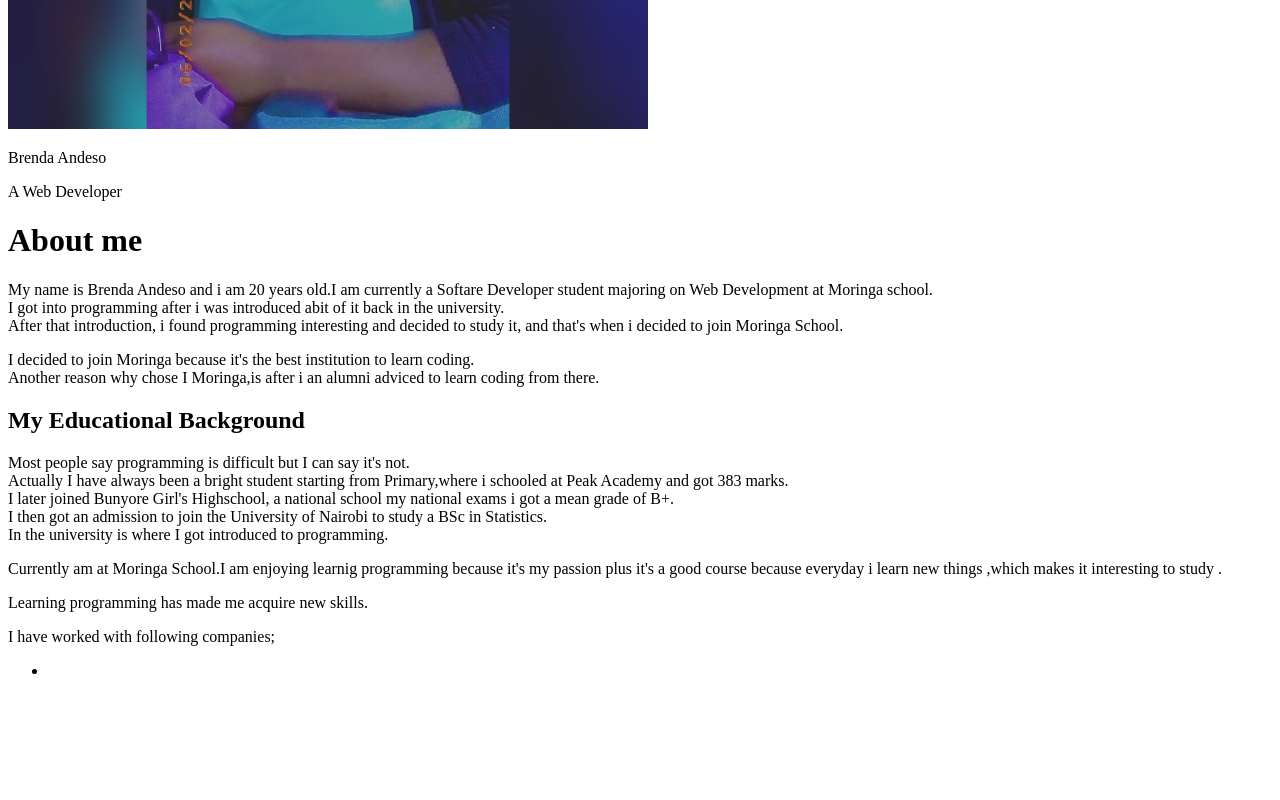
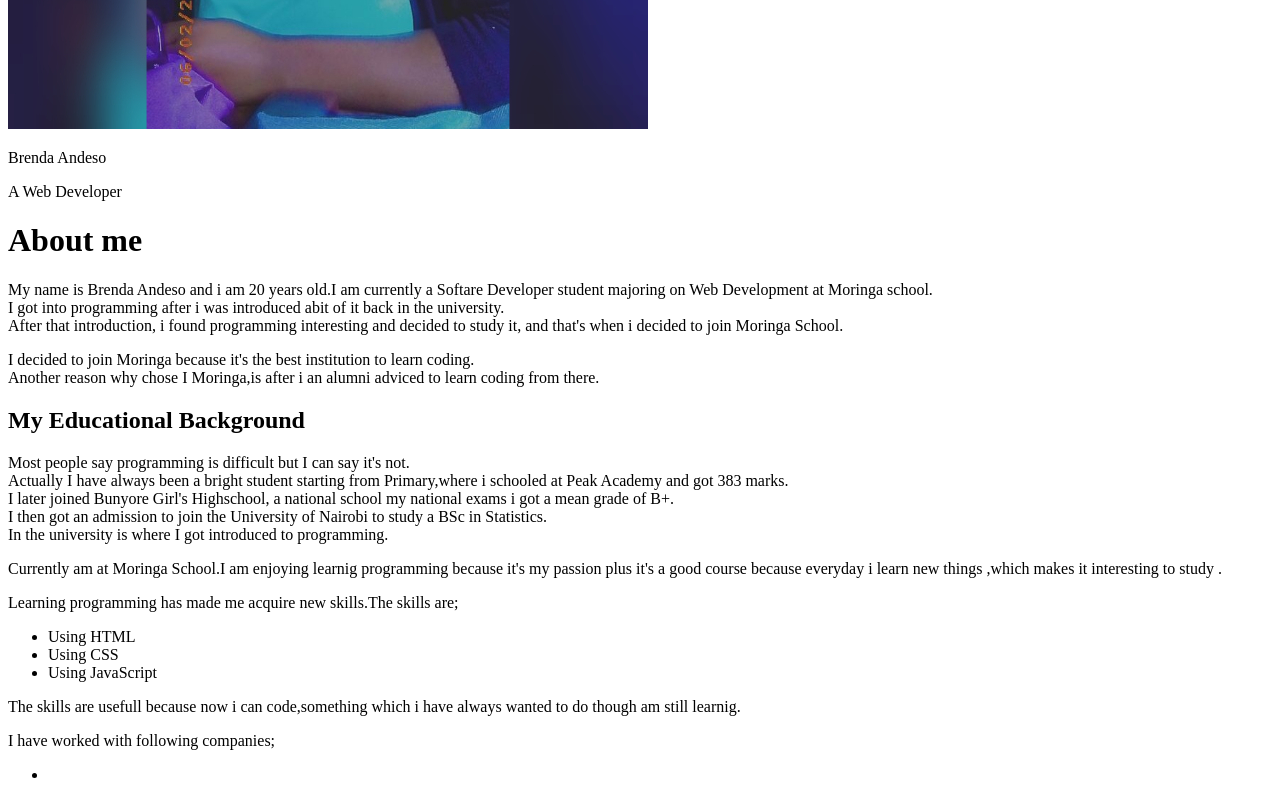
Before and after one commit to bre-nda/My-Week-1-Portfolio, a plain HTML site: page index.html in a window 1280 px wide. Shown: the part 519-1319 px from the top of the page. Before the commit the page ends 1215 px from the top, so only its background shows below. Drawn offline with Linux system fonts and the light colour scheme.

Commit message:
add content to the paragraph

```diff
--- a/index.html
+++ b/index.html
@@ -23,7 +23,15 @@
         my national exams i got a mean grade of B+.<br>I then got an admission to join the University of Nairobi to study a BSc in Statistics.<br>In the university is where I got introduced to programming.</p>
 
     <p>Currently am at Moringa School.I am enjoying learnig programming because it's my passion plus it's a good course because everyday i learn new things ,which makes it interesting to study .</p>
-    <p>Learning programming has made me acquire new skills.</p>
+    <p>Learning programming has made me acquire new skills.The skills are;
+        <ul>
+            <li>Using HTML</li>
+            <li>Using CSS</li>
+            <li>Using JavaScript</li>
+        </ul>
+    </p>
+    <p>The skills are usefull because now i can code,something which i have always wanted to do though am still learnig.</p>
+
     <p>I have worked with following companies;
         <ul>
             <li></li>
```
